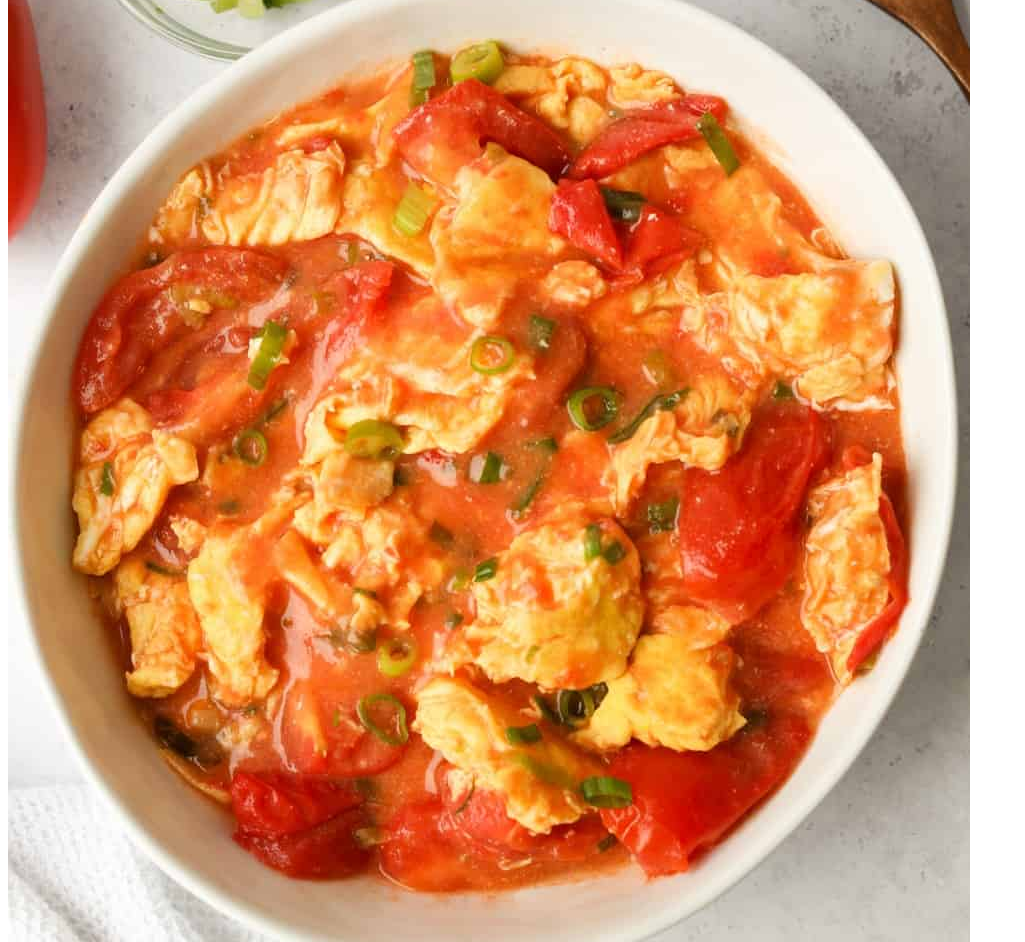
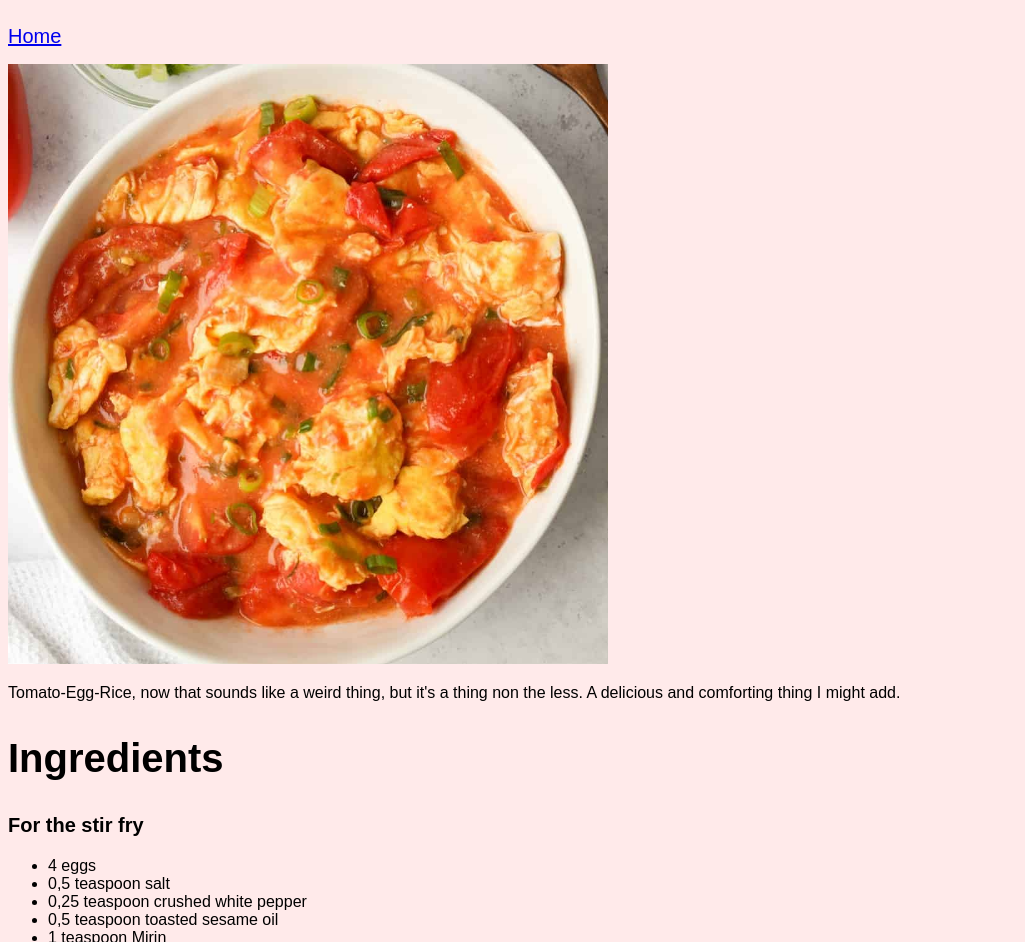
Before and after one commit to hosuNab/odin-recipes, a plain HTML site: page recipes/tomato-egg-rice.html in a window 1280 px wide. Shown: the part 124-1066 px from the top of the page, without its empty margins (0-1025 px from the left). Drawn offline with Linux system fonts and the light colour scheme.

Commit message:
Add css and minor content fixes

```diff
--- /dev/null
+++ b/css/style.css
@@ -0,0 +1,25 @@
+body{
+    font-family:Arial, Helvetica, sans-serif;
+    background-color: #ffeaea;
+  }
+
+.picture {
+    height: 600px;
+    width: auto;
+}
+
+h1 {
+    font-size: 60px;
+}
+
+h2 {
+    font-size: 40px;
+}
+
+h3 {
+    font-size: 20px;
+}
+
+a {
+    font-size: 20px;
+}
--- a/recipes/tomato-egg-rice.html
+++ b/recipes/tomato-egg-rice.html
@@ -4,11 +4,12 @@
     <meta charset="UTF-8">
     <meta name="viewport" content="width=device-width, initial-scale=1.0">
     <title>Tomato and Egg Rice</title>
+    <link rel="stylesheet" href="../css/style.css">
 </head>
 <body>
-    <h1>Szechuan Beef</h1>
+    <h1>Tomato and Egg Rice</h1>
     <a href="../index.html">Home</a>
-    <p><img src="../img/Chinese-Tomato-Egg-Stir-Fry-11.jpg"></p>
+    <p><img class="picture" src="../img/Chinese-Tomato-Egg-Stir-Fry-11.jpg"></p>
     <p>Tomato-Egg-Rice, now that sounds like a weird thing, but it's a thing non the less. A delicious and comforting thing I might add.</p>
     <h2>Ingredients</h2>
     <h3>For the stir fry</h3>
```
Also changed, not shown: index.html (+1 -0 lines), recipes/pasta-bolognese.html (+3 -2 lines), recipes/szechuan-beef.html (+2 -1 lines).
